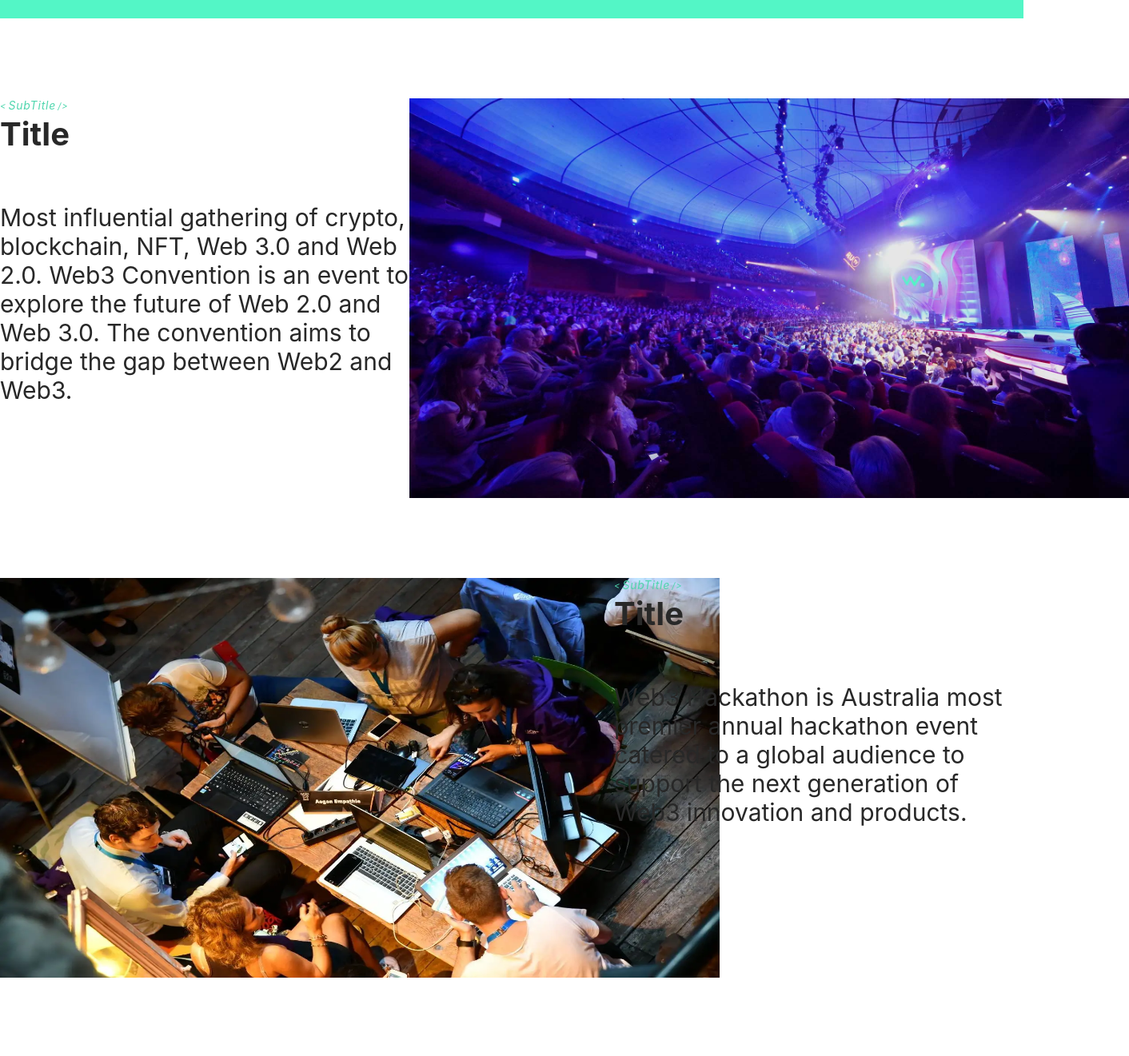
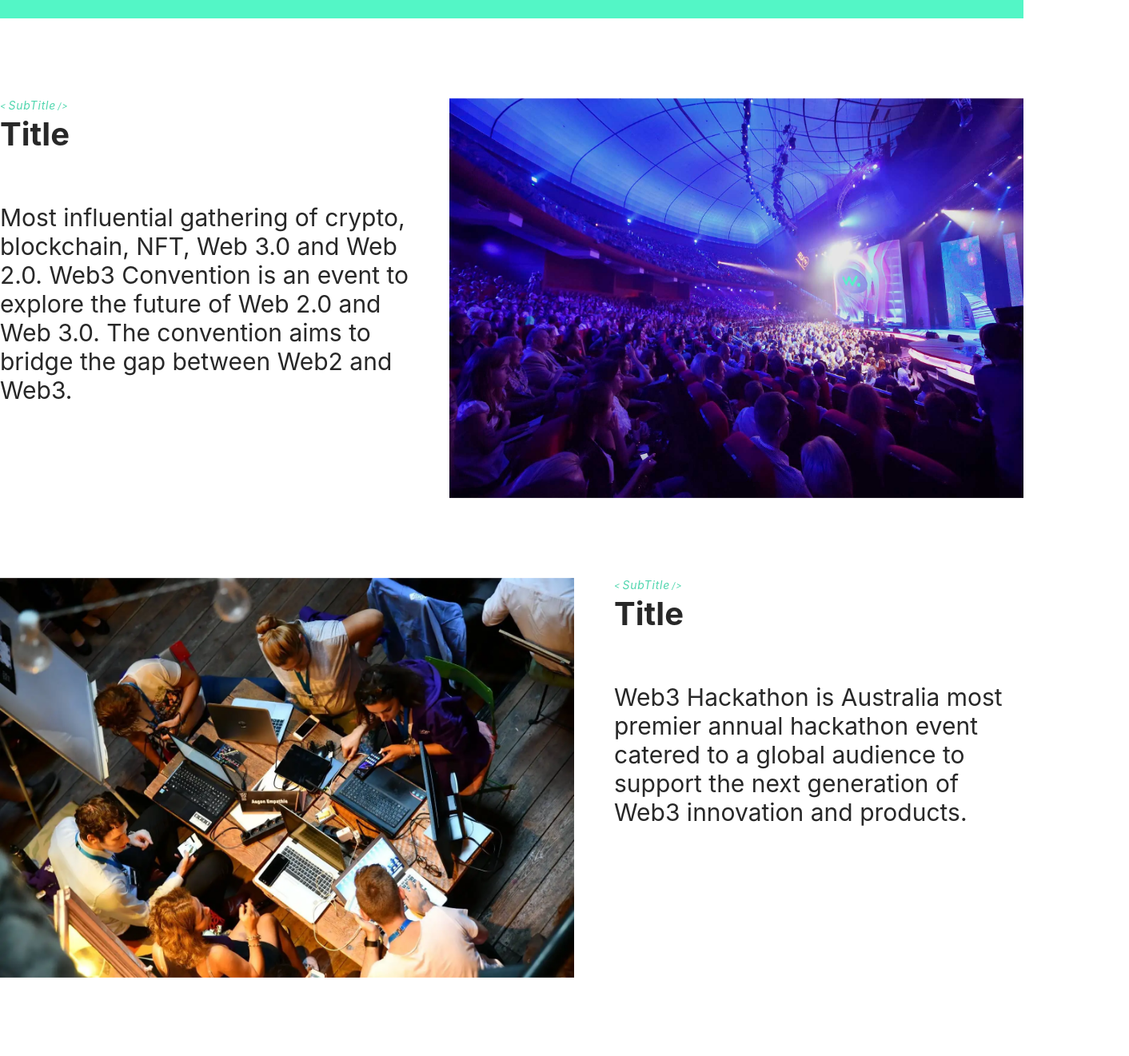
Before and after one commit to Flora-Meng/web3convention, a Next.js app: page /stages in a window 1280 px wide. Shown: the part 200-1521 px from the top of the page at 80% size, 1412 px wide, since content can reach past the window. Built offline with nearby package versions, Linux system fonts and the light colour scheme.

Commit message:
feat: stage page main section layout

```diff
--- a/src/components/Pages/Stages/MainContents/ContentRow/ContentRow.tsx
+++ b/src/components/Pages/Stages/MainContents/ContentRow/ContentRow.tsx
@@ -14,12 +14,24 @@ const EvenRowContainer = styled.div`
 	display: grid;
 	grid-template-columns: 60% 1fr;
 	margin: 100px 0;
+	min-height: 500px;
 `;
 
 const OddRowContainer = styled.div`
 	display: grid;
 	grid-template-columns: 40% 1fr;
 	margin: 100px 0;
+	min-height: 500px;
+`;
+
+const EvenRowImgContainer = styled.div`
+	margin-right: 50px;
+	position: relative;
+`;
+
+const OddRowImgContainer = styled.div`
+	margin-left: 50px;
+	position: relative;
 `;
 
 const StyledImage = styled(Image)``;
@@ -41,13 +53,9 @@ const ContentRow: React.FC<ContentRowProps> = props => {
 	const isEven = rowCount % 2;
 	return isEven ? (
 		<EvenRowContainer>
-			<StyledImage
-				loader={imageLoader}
-				src={img}
-				alt="content image"
-				width={900}
-				height={500}
-			/>
+			<EvenRowImgContainer>
+				<StyledImage loader={imageLoader} src={img} alt="content image" fill />
+			</EvenRowImgContainer>
 			<div>
 				<Subtitle>SubTitle</Subtitle>
 				<Title>Title</Title>
@@ -61,13 +69,9 @@ const ContentRow: React.FC<ContentRowProps> = props => {
 				<Title>Title</Title>
 				<TextContainer>{text}</TextContainer>
 			</div>
-			<StyledImage
-				loader={imageLoader}
-				src={img}
-				alt="content image"
-				width={900}
-				height={500}
-			/>
+			<OddRowImgContainer>
+				<StyledImage loader={imageLoader} src={img} alt="content image" fill />
+			</OddRowImgContainer>
 		</OddRowContainer>
 	);
 };
```
